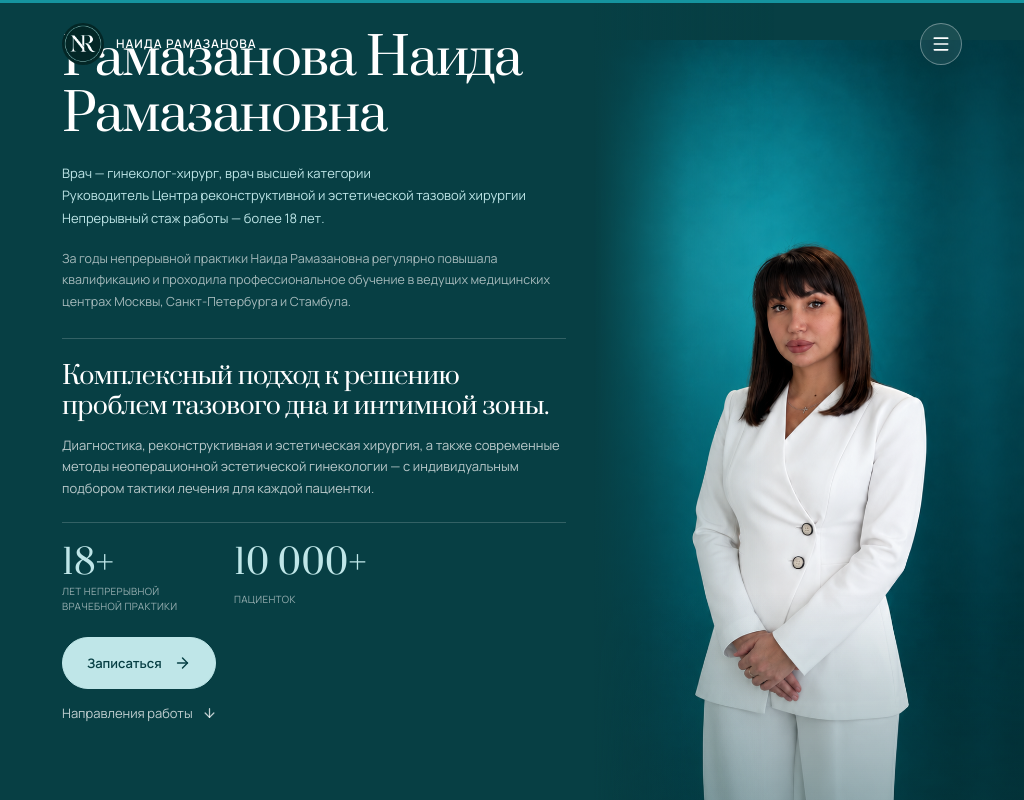
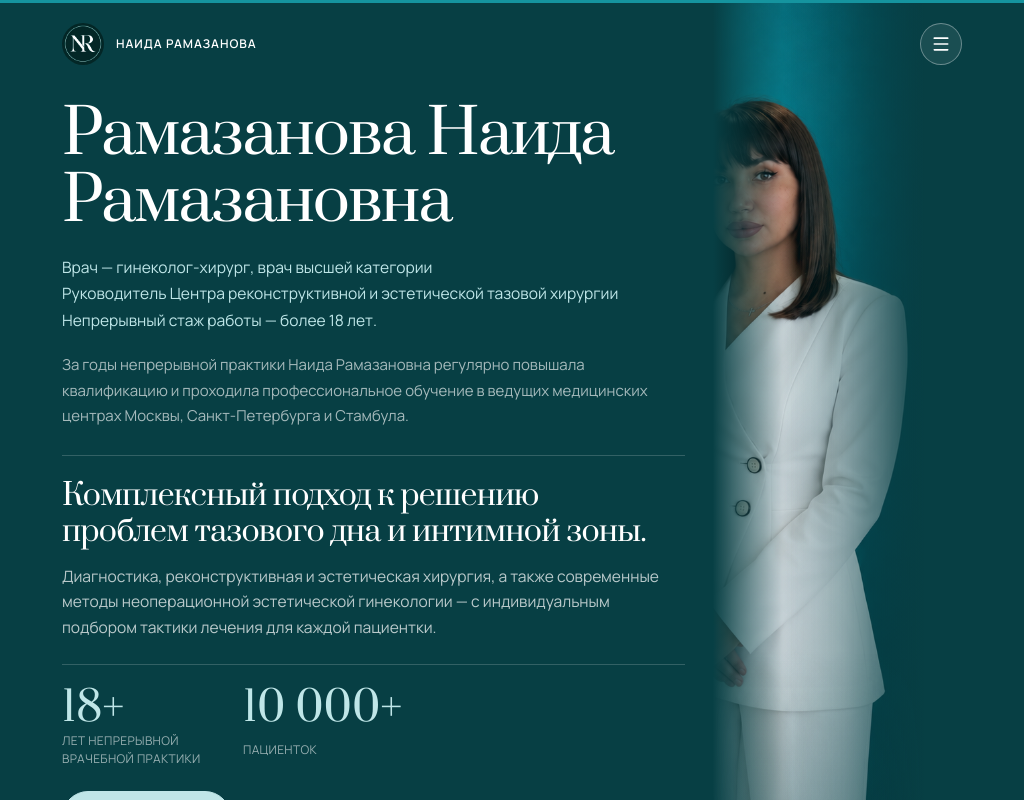
Before and after one commit to maratmut/ginekolog-site, a React (Vite) app: page / in a window 1024 px wide. Shown: the top 800 px of the page. Built offline with nearby package versions, Linux system fonts and the light colour scheme.

Commit message:
Обновил стили блока hero для улучшения адаптивности и визуального восприятия

```diff
--- a/src/styles.css
+++ b/src/styles.css
@@ -386,7 +386,10 @@ h2 {
   position: absolute;
   inset: 0;
   z-index: 1;
-  background: linear-gradient(90deg, var(--berry-950) 0%, rgba(7, 63, 68, .18) 22%, transparent 42%), linear-gradient(0deg, rgba(7, 63, 68, .52), transparent 32%);
+  background:
+    linear-gradient(90deg, transparent calc(100% - 240px), var(--berry-950) calc(100% - 100px)),
+    linear-gradient(90deg, var(--berry-950) 0%, rgba(7, 63, 68, .18) 22%, transparent 42%),
+    linear-gradient(0deg, rgba(7, 63, 68, .52), transparent 32%);
   pointer-events: none;
 }
 
@@ -1298,12 +1301,77 @@ h2 {
 }
 
 @media (min-width: 901px) {
+  .hero {
+    grid-template-columns: minmax(0, 67.2%) minmax(0, 32.8%);
+  }
+
   .hero-copy-inner {
-    transform: translateY(-70px);
+    width: min(100%, 912px);
+    transform: translateY(-120px);
+  }
+
+  .hero h1 {
+    max-width: 900px;
+    font-size: clamp(52.8px, 5.04vw, 81.6px);
+  }
+
+  .hero-roles {
+    max-width: 804px;
+    font-size: 15.6px;
+  }
+
+  .hero-experience {
+    font-size: 15px;
+  }
+
+  .hero-positioning {
+    max-width: 864px;
+  }
+
+  .hero-positioning h2 {
+    max-width: 816px;
+    font-size: clamp(30px, 2.58vw, 40.8px);
+  }
+
+  .hero-positioning p {
+    font-size: 15.6px;
+  }
+
+  .hero-stats strong {
+    font-size: clamp(40.8px, 3.6vw, 52.8px);
+  }
+
+  .hero-stats span {
+    font-size: 12px;
+  }
+
+  .hero-actions .button,
+  .quiet-link {
+    font-size: 15.6px;
   }
 
   .hero-visual img {
-    transform: translateY(40px);
+    height: calc(100% + 185px);
+    transform: translate(-100px, -185px);
+  }
+}
+
+@media (min-width: 901px) and (max-width: 1050px) {
+  .hero {
+    grid-template-columns: minmax(0, 69.6%) minmax(0, 30.4%);
+  }
+
+  .hero h1 {
+    font-size: clamp(48px, 6vw, 64.8px);
+  }
+
+  .hero-copy-inner {
+    transform: none;
+  }
+
+  .hero-visual img {
+    height: calc(100% + 165px);
+    transform: translate(-100px, -165px);
   }
 }
 
```
